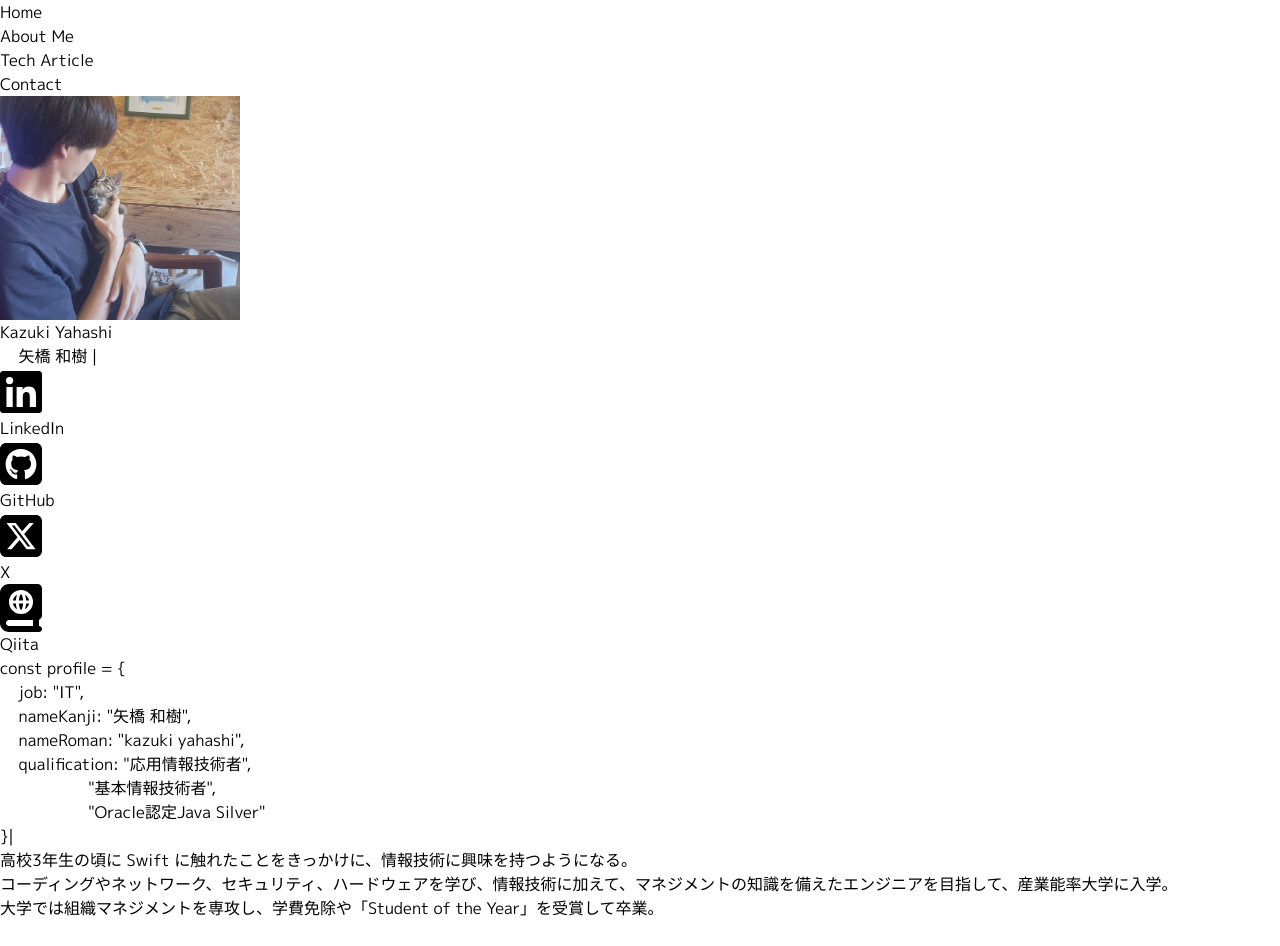
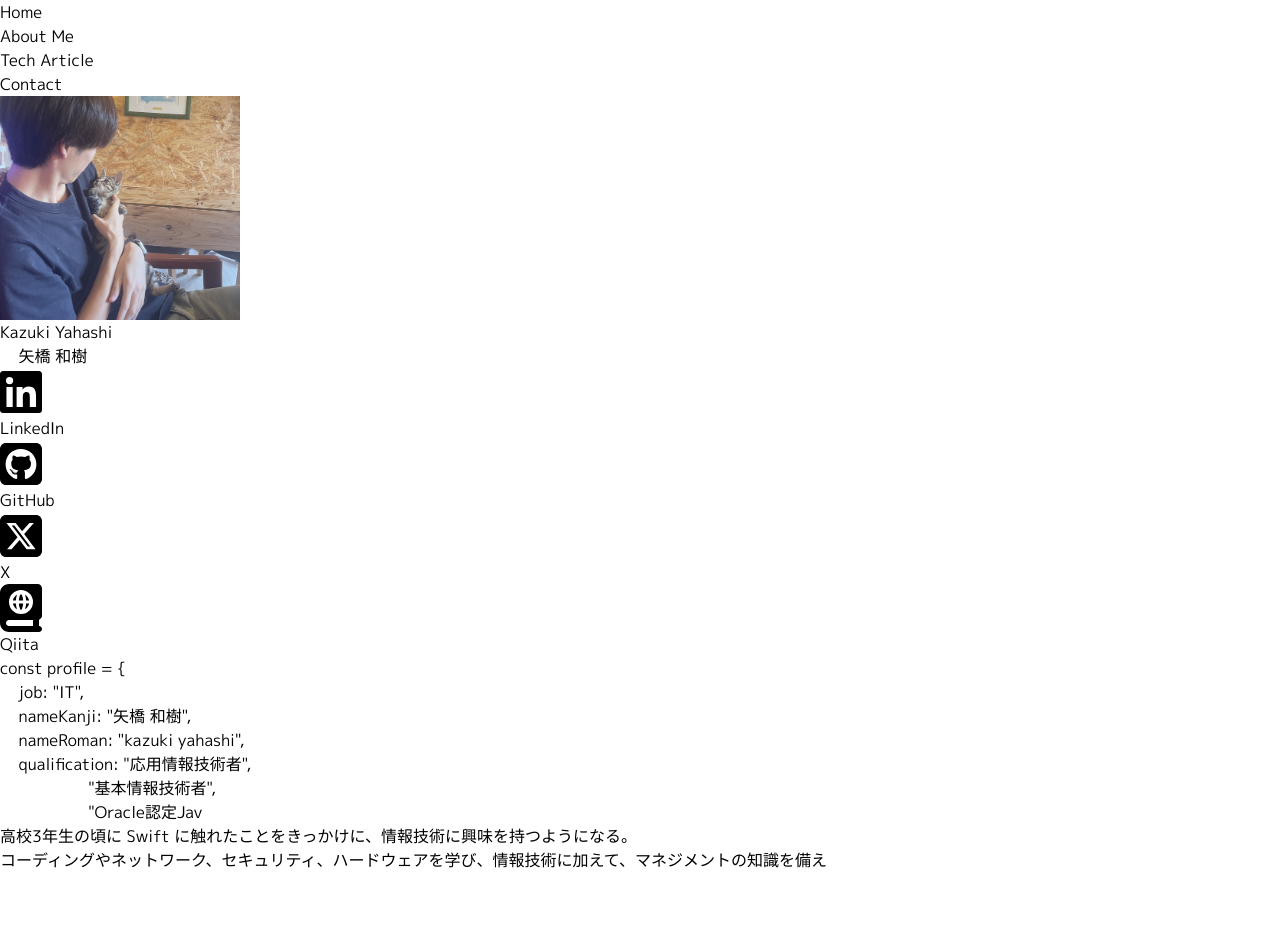
Before and after one commit to kazyuki178/portfolio-app, a Next.js app in the folder frontend/my-react-app/: page /about-me in a window 1280 px wide. Shown: the top 946 px of the page. After the commit the page ends 872 px from the top, so only its background shows below. Built offline with nearby package versions, Linux system fonts and the light colour scheme.

Commit message:
profile.tsxで明示的にデフォルトでfalseを持たせてエラー解決

```diff
--- a/frontend/my-react-app/src/components/Bio.tsx
+++ b/frontend/my-react-app/src/components/Bio.tsx
@@ -50,8 +50,8 @@ Network, Security`;
     const meInfoTypeSpeed:number=30;
     const meBackgroundTypeSpeed:number=55;
 
-    const displayedMeInfoText = useTypewriter(meInfo, devTypeSpeed);
-    const displayedBackgroundText = useTypewriter(meBackground, devTypeSpeed);
+    const displayedMeInfoText = useTypewriter(meInfo, meInfoTypeSpeed);
+    const displayedBackgroundText = useTypewriter(meBackground, meBackgroundTypeSpeed);
 
     return (
 
--- a/frontend/my-react-app/src/components/Profile.tsx
+++ b/frontend/my-react-app/src/components/Profile.tsx
@@ -11,7 +11,7 @@ const Profile = ({detailed}:ProfileProps) => {
         <>
             <div className='flex flex-col md:flex-row gap-20 justify-center items-center mt-28 '>
                 <TopImgAndSnsLinks />
-                <Bio detailed={detailed}/>
+                <Bio detailed={detailed??false}/>
             </div>
 
         </>
--- a/frontend/my-react-app/src/interfaces/ProfileProps.ts
+++ b/frontend/my-react-app/src/interfaces/ProfileProps.ts
@@ -1,3 +1,3 @@
 export interface ProfileProps{
-    detailed?:boolean;
+    detailed:boolean;
 }
```
